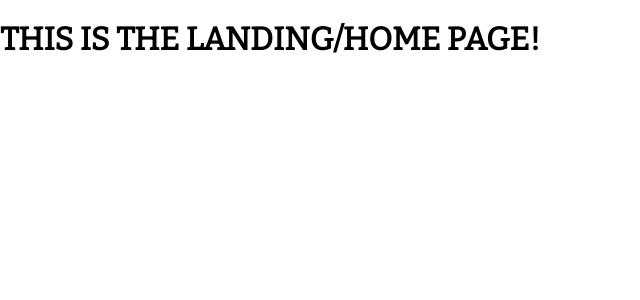
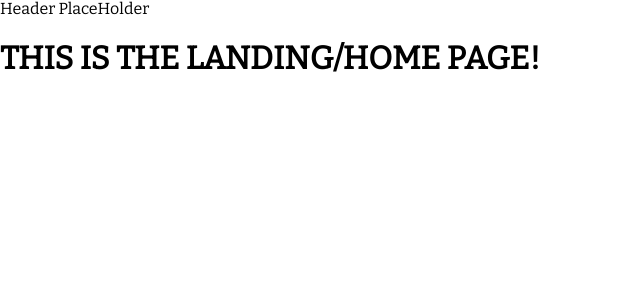
Before and after one commit to profydev/reddit-timer-MMathew93, a React (Create React App) app: page / in a window 1280 px wide. Shown: the top 300 px of the page, without its empty margins (0-640 px from the left). Built offline with nearby package versions, Linux system fonts and the light colour scheme.

Commit message:
Added components folder, added header file

```diff
--- a/src/App.js
+++ b/src/App.js
@@ -1,5 +1,6 @@
 import React from 'react';
 import { BrowserRouter, Switch, Route } from 'react-router-dom';
+import Header from './components/Header';
 import LandingPage from './Views/LandingPage';
 import SearchPage from './Views/SearchPage';
 import './Styling/App.css';
@@ -7,6 +8,7 @@ import './Styling/App.css';
 function App() {
   return (
     <BrowserRouter>
+      <Header />
       <Switch>
         <Route exact path="/">
           <LandingPage />
--- /dev/null
+++ b/src/components/Header.js
@@ -0,0 +1,11 @@
+import React from 'react';
+
+function Header() {
+  return (
+    <header>
+      Header PlaceHolder
+    </header>
+  );
+}
+
+export default Header;
```
